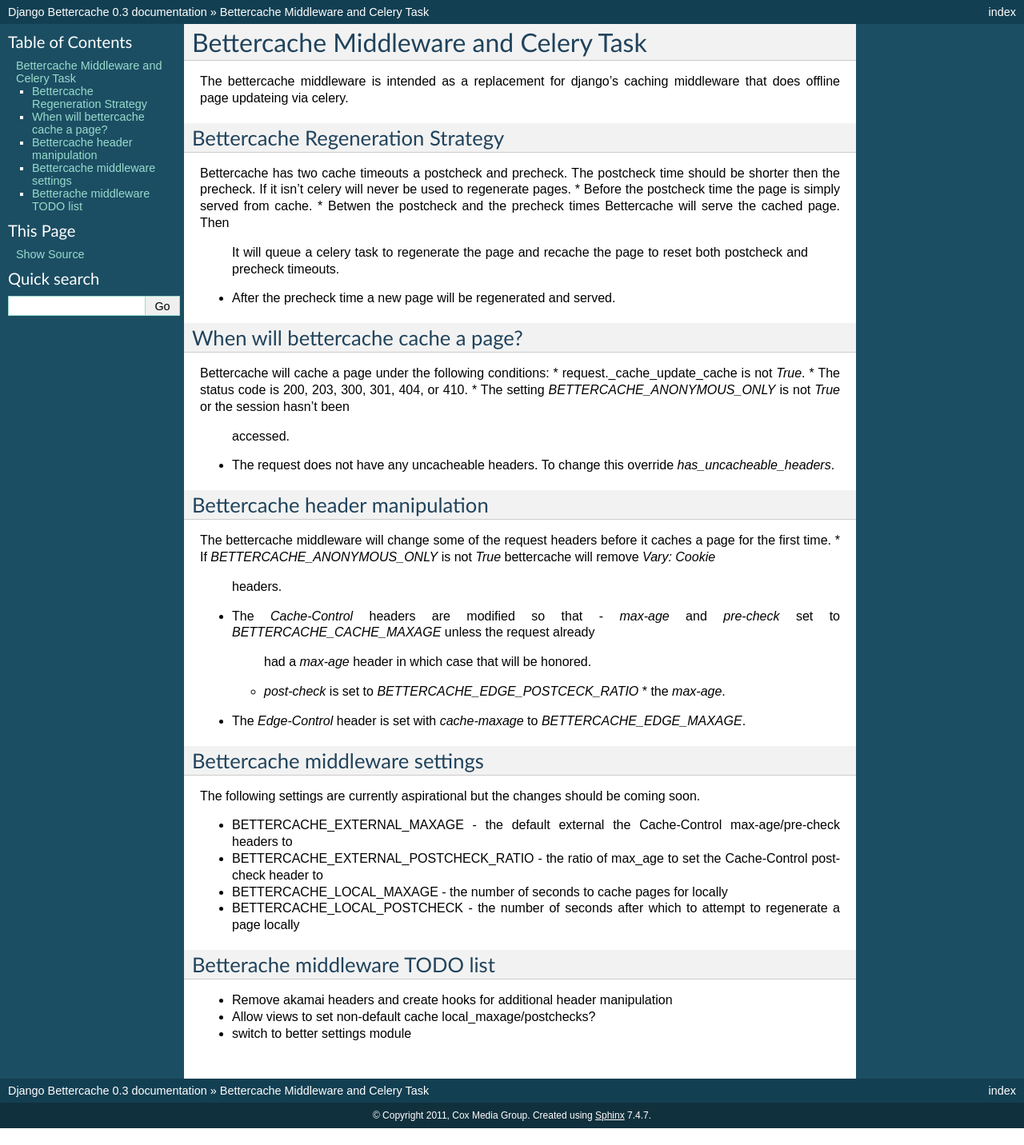
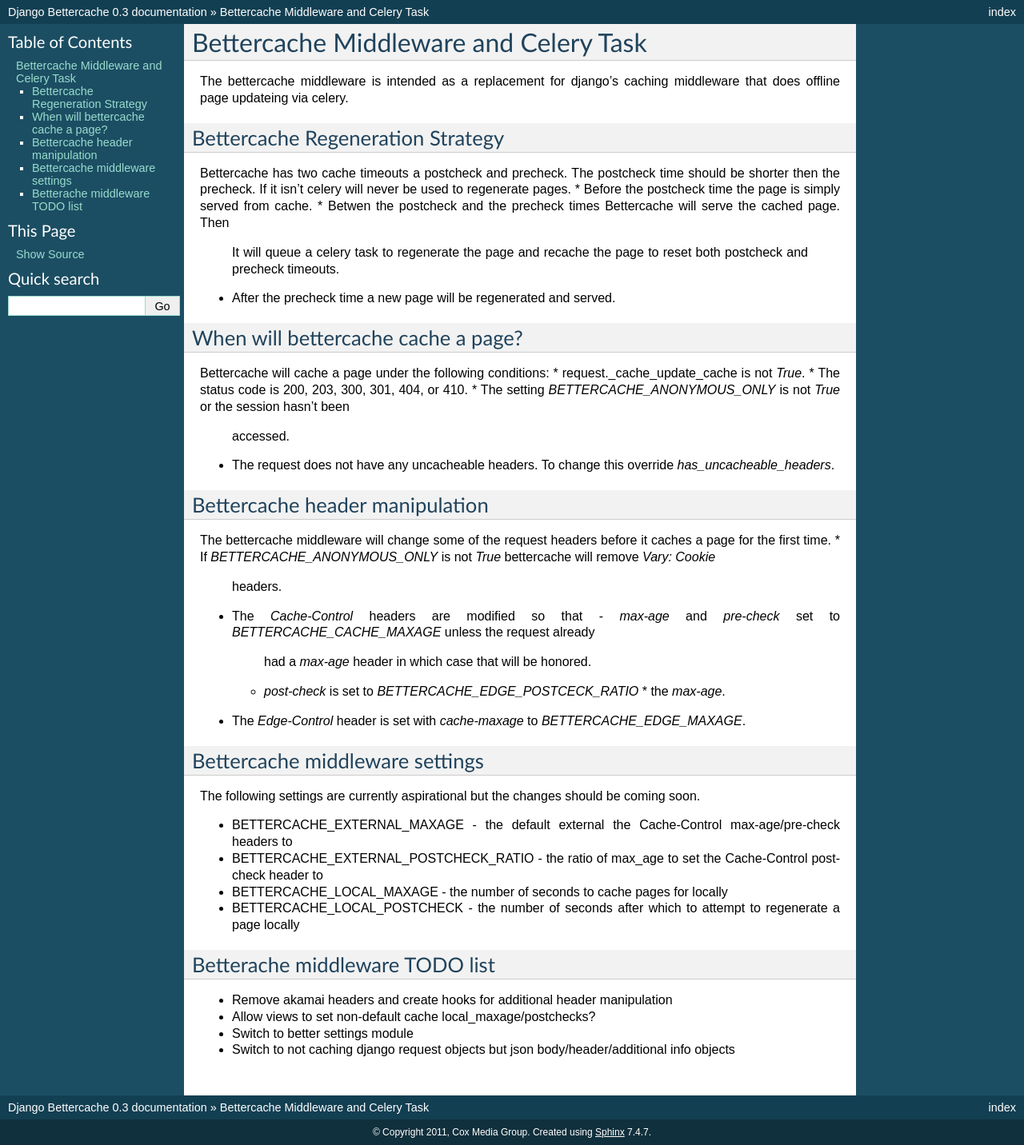
Before and after one commit to ironfroggy/django-better-cache, a Sphinx documentation site: the page built from docs/source/middleware.rst, in a window 1280 px wide. Shown: the whole page at 80% size. Built offline with Sphinx 7.4.7, drawn with Linux system fonts in a browser that asks for light colours; before the commit the page ends 1411 px from its top, so only the background shows below that.

Commit message:
add another todo

```diff
--- a/docs/source/middleware.rst
+++ b/docs/source/middleware.rst
@@ -49,4 +49,5 @@
 ________________________________
 * Remove akamai headers and create hooks for additional header manipulation
 * Allow views to set non-default cache local_maxage/postchecks?
-* switch to better settings module
+* Switch to better settings module
+* Switch to not caching django request objects but json body/header/additional info objects
```
